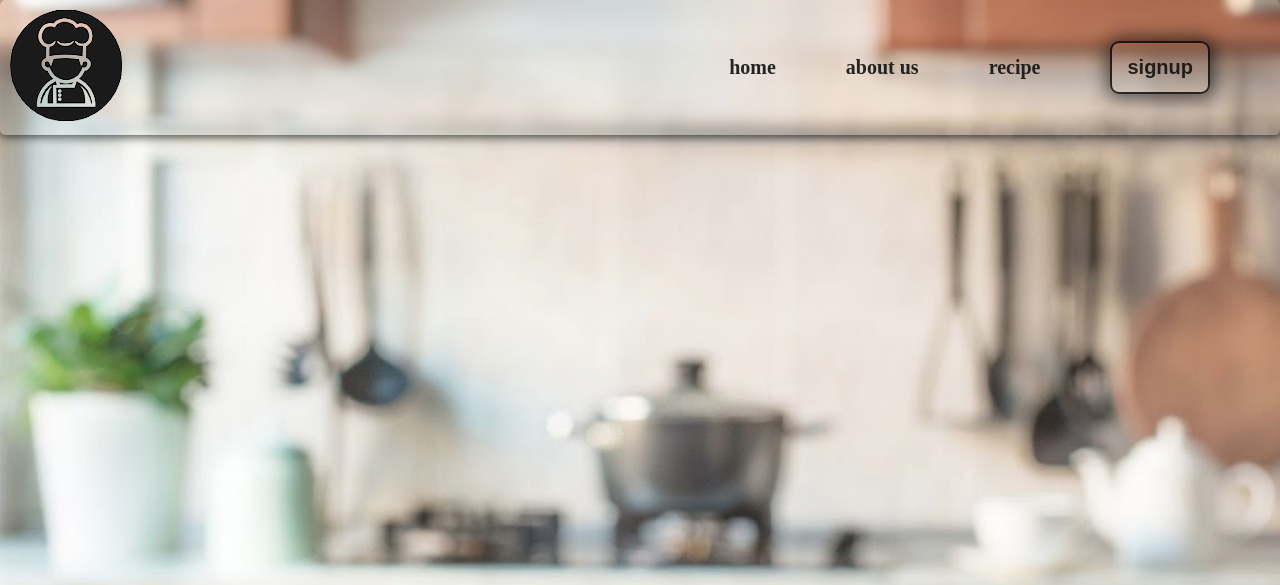
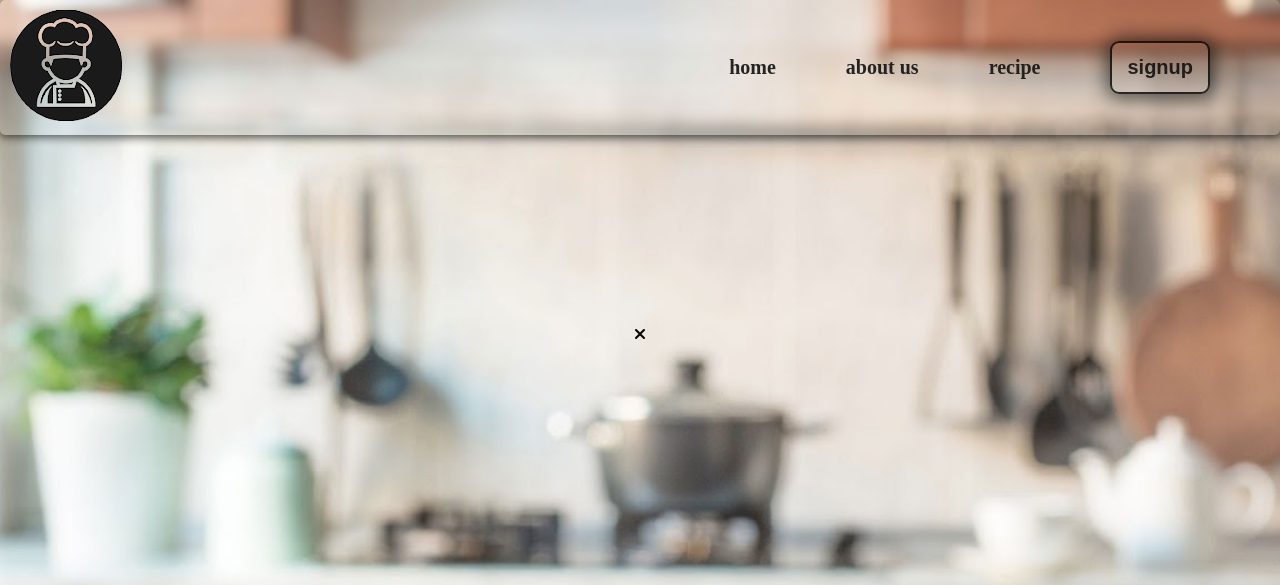
Before and after one commit to khalil-Majdoub/recipe-website, a React (Create React App) app in the folder frontend/: page / in a window 1280 px wide. Both pictures are taken after a click on the button "signup". Shown: the top 585 px of the page. Built offline with nearby package versions, Linux system fonts and the light colour scheme.

Commit message:
the seconde update

```diff
--- a/frontend/package.json
+++ b/frontend/package.json
@@ -4,9 +4,12 @@
   "private": true,
   "dependencies": {
     "@fortawesome/fontawesome-free": "^6.4.2",
+    "@fortawesome/free-solid-svg-icons": "^6.4.2",
+    "@fortawesome/react-fontawesome": "^0.2.0",
     "@testing-library/jest-dom": "^5.17.0",
     "@testing-library/react": "^13.4.0",
     "@testing-library/user-event": "^13.5.0",
+    "axios": "^1.4.0",
     "react": "^18.2.0",
     "react-dom": "^18.2.0",
     "react-router-dom": "^6.15.0",
--- a/frontend/public/index.html
+++ b/frontend/public/index.html
@@ -8,7 +8,7 @@
     <meta name="author" content="Your Name">
 
     <link rel="stylesheet" href="style.css">
-    <link rel="icon" href="../src/media/favicon.png" type="image/x-icon">
+    <link rel="icon" href="%PUBLIC_URL%/favicon.png" type="image/x-icon">
     <title>Recipe
     </title>
   </head>
--- a/frontend/src/App.js
+++ b/frontend/src/App.js
@@ -1,15 +1,23 @@
-import React from 'react';
+import React,{useState} from 'react';
 import './css/App.css';
 import { BrowserRouter as Router, Route, Switch, Link } from 'react-router-dom';
 
-
+import Signup from './signup';
 import Navbar from './navbar';
 
 function App() {
+  const [showsignup, setshowignup] = useState(false);
+  const handlesignupwindow = () =>{
+    setshowignup(true);
+  }
+  const onclose = () => {
+    setshowignup(false);
+  }
   return (
     <div className="App">
       <Router>
-        <Navbar />
+        <Navbar  handlesignupwindow = {handlesignupwindow}/>
+        {showsignup && <span className='width'> <Signup onclose={onclose} handlesignupwindow= {handlesignupwindow}/></span>  }
       </Router>
     </div>
   );
--- /dev/null
+++ b/frontend/src/axios.js
@@ -0,0 +1,6 @@
+import React from "react";
+import axios from "axios";
+
+export default axios.create({
+    baseURL: 'http://localhost:3500'
+});
--- a/frontend/src/css/App.css
+++ b/frontend/src/css/App.css
@@ -2,6 +2,7 @@
   background-image: url("../media/maxresdefault.9b9bb21b9bb3d9db50e0.jpg");
   background-repeat: no-repeat;
   height: 100svh;
+  width: 100svw;
   background-size: cover;
 
 }
@@ -14,3 +15,15 @@
 
   box-shadow: 0px 0px 100px 40px white;
 }
+.width{
+
+  background-color: transparent;
+  width: 100%;
+  min-height: 50%;
+  max-height: 100%;
+  display: flex;
+  /* flex-direction: column; */
+  justify-content: center;
+  align-items: center;
+  /* overflow: hidden; */
+}
--- a/frontend/src/css/navbar.css
+++ b/frontend/src/css/navbar.css
@@ -43,10 +43,14 @@ button{
   cursor: pointer;
   box-shadow: 1px 1px 19px 5px rgba(0, 0, 0, 0.705);
   opacity: 0.8;
-  transition: opacity 0.1s ease-in;
+  transition: opacity 0.1s ease-in , box-shadow 0.1s ease-in-out;
 }
 button:hover{
   opacity: 1;
+}
+button:active{
+  box-shadow: 0px 0px 0px 0px ,
+    inset 1px 1px 10px 1px rgba(0, 0, 0, 0.705);
 }
 
 li a{
--- /dev/null
+++ b/frontend/src/css/signup.css
@@ -0,0 +1,9 @@
+.sign-up-container{
+  min-width: max-content;
+  max-width: max-content;
+  z-index: 1050;
+
+}
+.close{
+  cursor: pointer;
+}
--- a/frontend/src/navbar.js
+++ b/frontend/src/navbar.js
@@ -2,7 +2,7 @@ import React from "react";
 import logo from "./media/new logo.bd32996144276dcc79de.png";
 import "./css/navbar.css"
 
-const Navbar = () => {
+const Navbar = ({handlesignupwindow}) => {
   return (
     <div className="navbar-container">
       <div>
@@ -25,11 +25,12 @@ const Navbar = () => {
               <a href="/recipe" style={{ '--content-width': '63px', '--after-margin-right': '1063px'}}>recipe</a>
             </li>
             <li>
-              <button>signup</button>
+              <button onClick={handlesignupwindow}>signup</button>
             </li>
           </ul>
         </nav>
       </div>
+
     </div>
   );
 }
--- /dev/null
+++ b/frontend/src/signup.js
@@ -0,0 +1,16 @@
+import React from "react";
+import "./css/signup.css";
+import { FontAwesomeIcon } from "@fortawesome/react-fontawesome";
+import { faXmark} from "@fortawesome/free-solid-svg-icons";
+
+const Signup = ({onclose}) => {
+  return (
+    <div className="sign-up-container">
+      <span>
+        <FontAwesomeIcon icon={faXmark} className="close"  onClick={onclose}/>
+      </span>
+    </div>
+  );
+}
+
+export default Signup;
```
Also changed, not shown: 2 other files (tests, documents, lock files or other folders).
